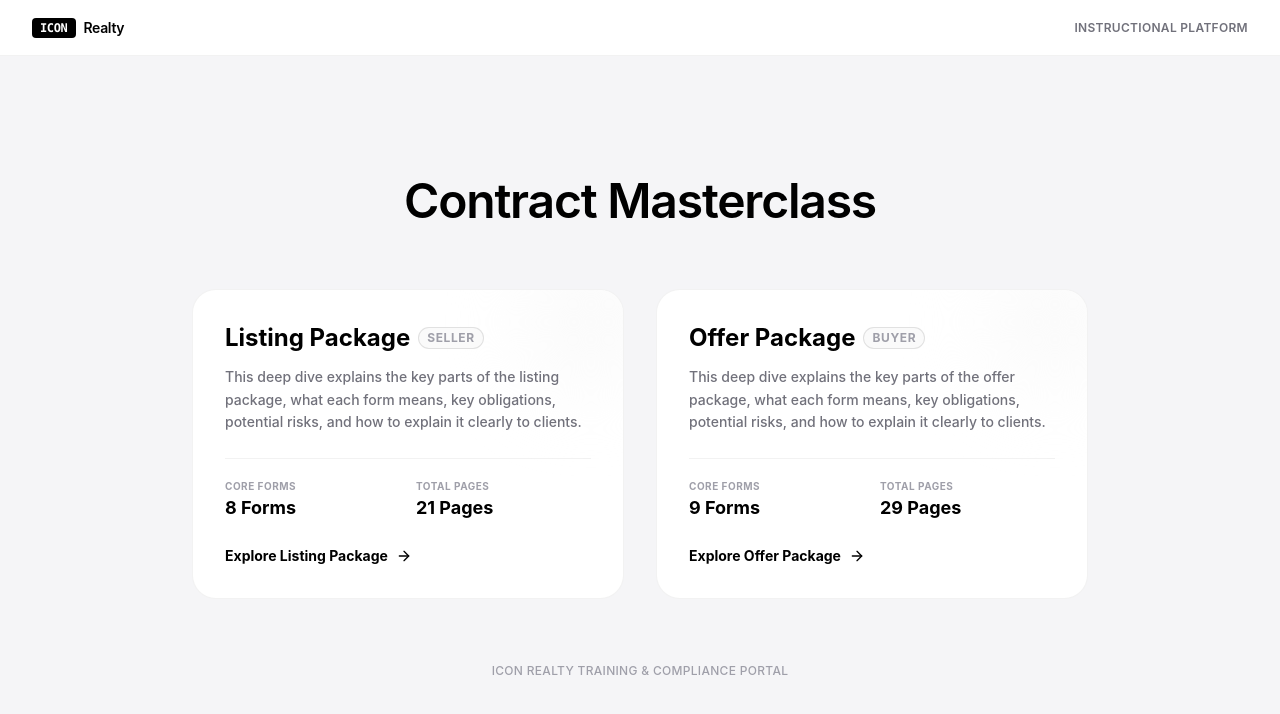
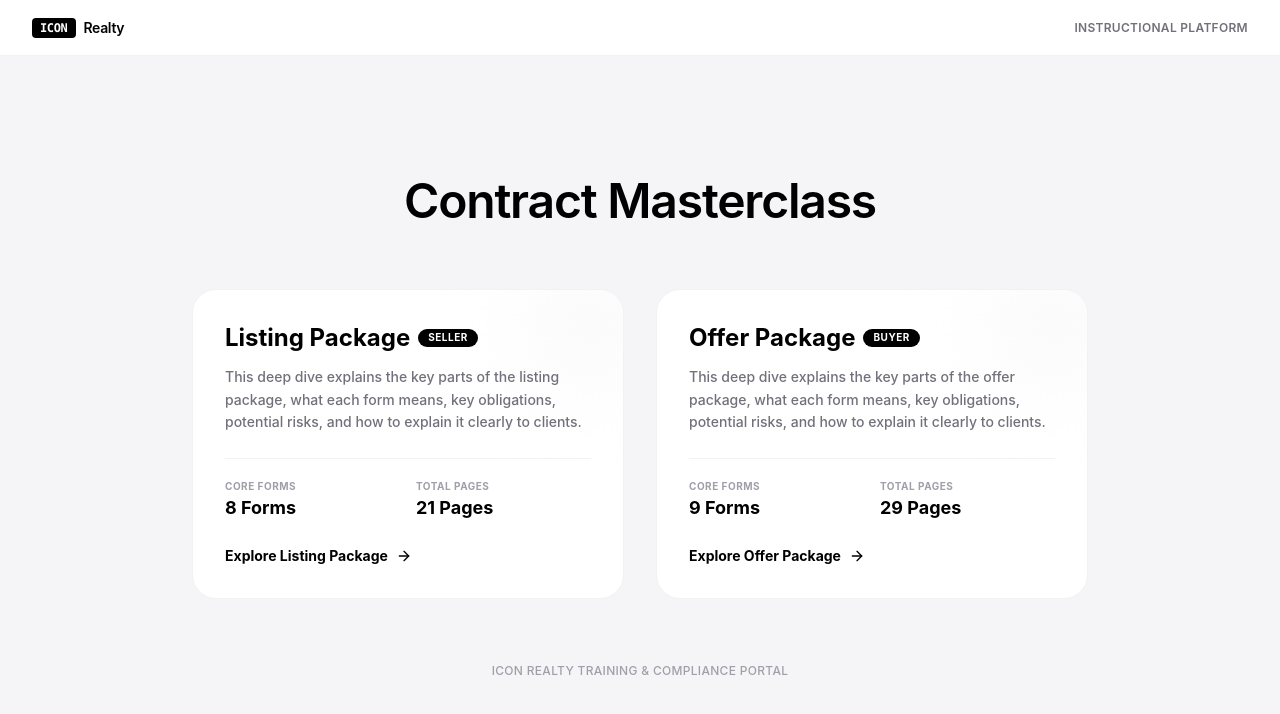
Before and after one commit to iconrealty/CAR---LISTING, a React (Vite) app: page / in a window 1280 px wide. Shown: the top 714 px of the page. Built offline with nearby package versions, Linux system fonts and the light colour scheme.

Commit message:
style: update package badge aesthetics
Improve visibility of package type badges by switching to a high-contrast black background with white text and adjusting font size.

```diff
--- a/src/App.tsx
+++ b/src/App.tsx
@@ -105,7 +105,7 @@ export default function App() {
 
               <h2 className="text-2xl font-bold font-display text-black mb-3 z-10 flex items-center gap-2">
                 Listing Package
-                <span className="text-xs font-bold text-zinc-400 font-sans border border-black/10 px-2 py-0.5 rounded-full uppercase tracking-wider bg-zinc-50">
+                <span className="text-[10px] font-bold text-white font-sans bg-black px-2.5 py-0.5 rounded-full uppercase tracking-wider">
                   Seller
                 </span>
               </h2>
@@ -141,7 +141,7 @@ export default function App() {
 
               <h2 className="text-2xl font-bold font-display text-black mb-3 z-10 flex items-center gap-2">
                 Offer Package
-                <span className="text-xs font-bold text-zinc-400 font-sans border border-black/10 px-2 py-0.5 rounded-full uppercase tracking-wider bg-zinc-50">
+                <span className="text-[10px] font-bold text-white font-sans bg-black px-2.5 py-0.5 rounded-full uppercase tracking-wider">
                   Buyer
                 </span>
               </h2>
```
